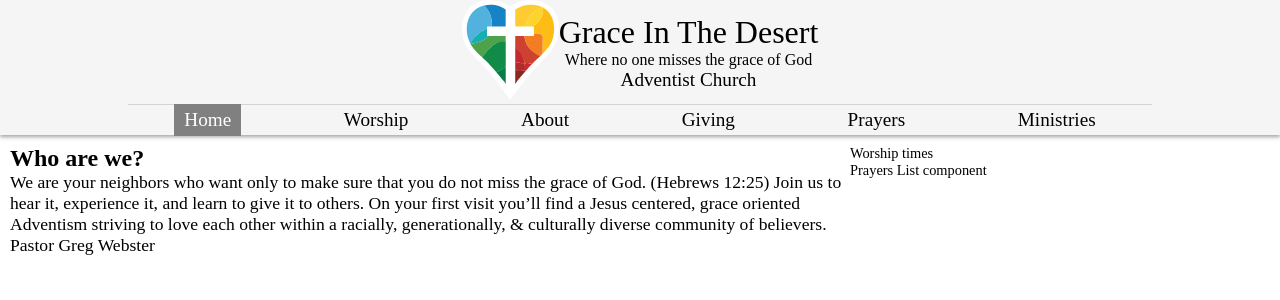
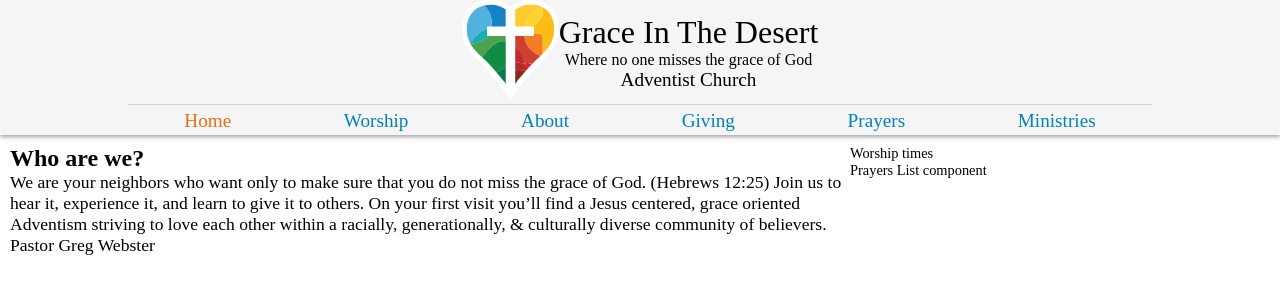
Before and after one commit to tlfinn1618/grace, a React (Create React App) app: page / in a window 1280 px wide. Shown: the top 300 px of the page. Built offline with nearby package versions, Linux system fonts and the light colour scheme; a web font is replaced by a local one.

Commit message:
refactored the navigation components to have a variable className and changed the styles on active state.

```diff
--- a/src/components/navigation/navigation.js
+++ b/src/components/navigation/navigation.js
@@ -3,60 +3,48 @@ import { NavLink } from "react-router-dom";
 
 export default class NavigationComponent extends Component {
   render() {
-    let activeStyle = {
-      textDecoration: "none",
-      color: "white",
-      backgroundColor: "gray",
-      padding: "5px 10px",
-    };
-
-    let navBtn = {
-      textDecoration: "none",
-      color: "black",
-      padding: "5px 10px",
-      transition: "500ms",
-    };
+    let className = "nav-btn";
 
     return (
       <div className="navBar-wrapper">
         <div className="navBar-left">
           <NavLink
-            style={({ isActive }) => (isActive ? activeStyle : navBtn)}
+            className={className}
             end
             to="/"
           >
             Home
           </NavLink>
           <NavLink
-            style={({ isActive }) => (isActive ? activeStyle : navBtn)}
+            className={className}
             end
             to="/worship"
           >
             Worship
           </NavLink>
           <NavLink
-            style={({ isActive }) => (isActive ? activeStyle : navBtn)}
+            className={className}
             end
             to="/about"
           >
             About
           </NavLink>
           <NavLink
-            style={({ isActive }) => (isActive ? activeStyle : navBtn)}
+            className={className}
             end
             to="/giving"
           >
             Giving
           </NavLink>
           <NavLink
-            style={({ isActive }) => (isActive ? activeStyle : navBtn)}
+            className={className}
             end
             to="/prayers"
           >
             Prayers
           </NavLink>
           <NavLink
-            style={({ isActive }) => (isActive ? activeStyle : navBtn)}
+            className={className}
             end
             to="/ministries"
           >
--- a/src/styles/navigation.scss
+++ b/src/styles/navigation.scss
@@ -10,18 +10,25 @@
   .navBar-left {
     display: flex;
     width: 80vw;
+    height: 30px;
     justify-content: space-around;
 
     .nav-btn {
       text-decoration: none;
-      color: black;
-      padding: 5px 10px;
+      color: $blue-dk;
+      padding: 5px 15px;
       transition: 500ms;
 
       &:hover {
+        color: $blue-med;
+      }
+
+      &:active {
         color: white;
-        background-color: gray;
       }
+    }
+    .active {
+      color: $orange-dk;
     }
   }
 }
--- a/src/styles/variables.scss
+++ b/src/styles/variables.scss
@@ -2,6 +2,7 @@
 $blue-dk: #0082c0;
 $blue-med: #51b3e3;
 $blue-lt: #009ea2;
+$blue-ltt: rgba(0, 130, 192, 0.1);
 
 $green-dk: #0a6c38;
 $green-med: #158840;
@@ -14,3 +15,5 @@ $red-lt: #b5321d;
 $orange-dk: #e96f16;
 $orange-med: #f8b306;
 $orange-lt: #ffdf2a;
+
+$greylt: #d8d8d8;
```
Also changed, not shown: public/favicon.svg.
